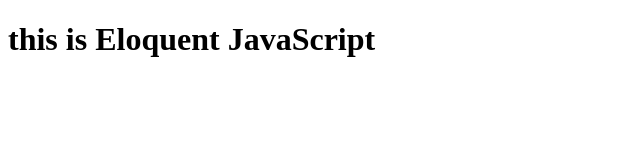
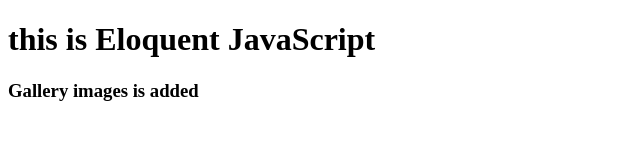
Before and after one commit to Tenzin1000/EloquentJavaScript, a plain HTML site: page index.html in a window 1280 px wide. Shown: the whole page, without its empty margins (0-640 px from the left). Drawn offline with Linux system fonts and the light colour scheme.

Commit message:
image add

```diff
--- a/index.html
+++ b/index.html
@@ -4,6 +4,8 @@
 
 <body>
   <h1>this is Eloquent JavaScript</h1>
+
+  <h3>Gallery images is added</h3>
   <script>
     for (let event of journalEvents(JOURNAL)) {
       let correlation = phi(tableFor(event, JOURNAL));
```
